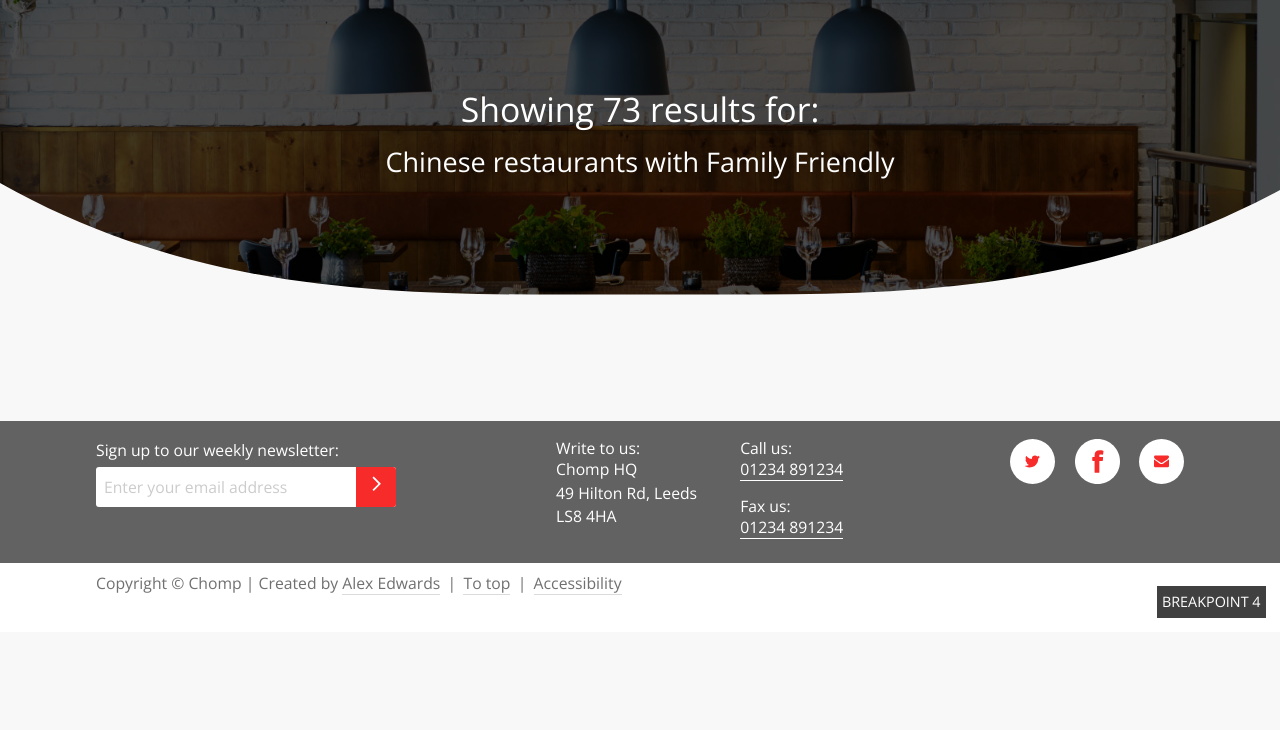
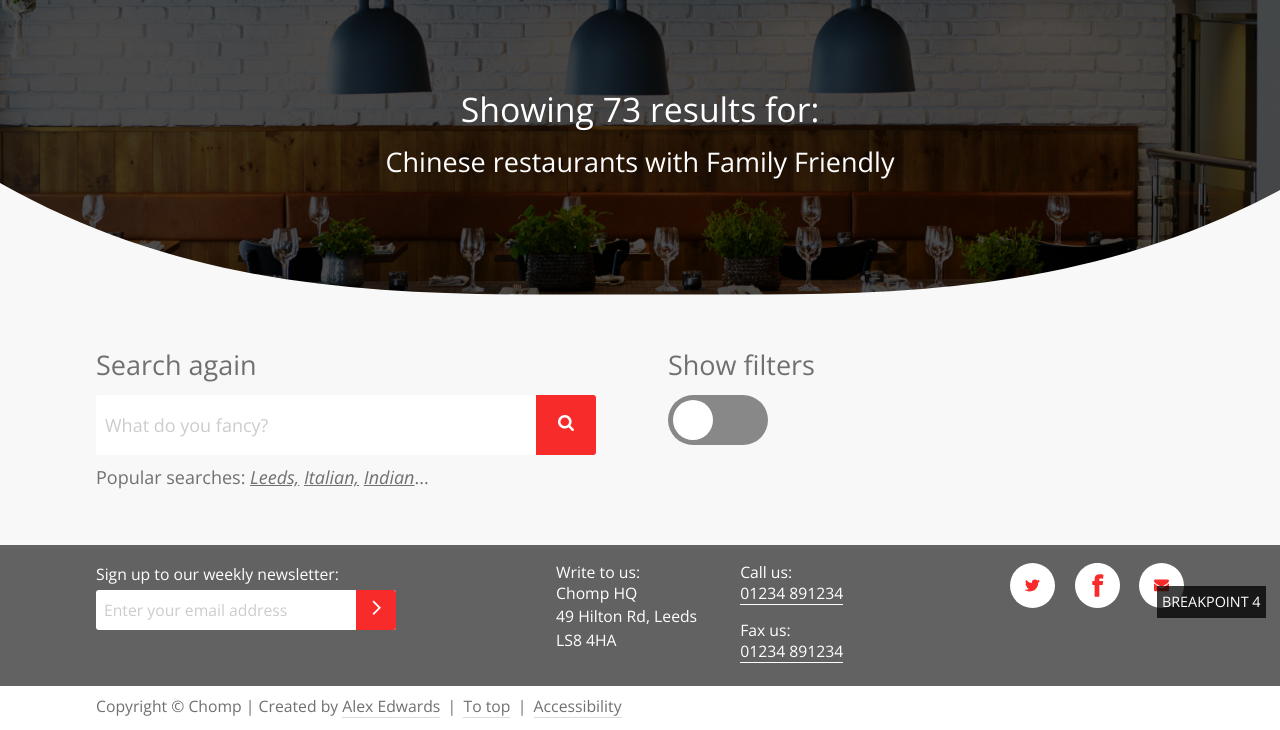
Before and after one commit to Alexed93/chomp--static, a PHP site: page /home.html in a window 1280 px wide. Shown: the part 168-898 px from the top of the page. Before the commit the page ends 786 px from the top, so only its background shows below. Run offline with PHP 8.4, Linux system fonts and the light colour scheme.

Commit message:
Added filter toggle

```diff
--- a/assets/app/scss/helpers/_utility.scss
+++ b/assets/app/scss/helpers/_utility.scss
@@ -142,6 +142,9 @@
 .u-float-left   { float: left; }
 .u-float-right  { float: right; }
 
+/* Margin specific */
+.u-margin-center { margin: 0 auto; }
+
 /* Size specific */
 .u-float-right-bp4 {
     @include respond-min($bp4) {
--- a/assets/app/scss/interface/_form.scss
+++ b/assets/app/scss/interface/_form.scss
@@ -13,15 +13,6 @@
 	position: relative;
 }
 
-.form--search {
-	max-width: 500px;
-	margin: 0 auto;
-}
-
-.form--sign-up {
-	max-width: 300px;
-}
-
 .popular__link {
 	color: $white;
 	border-bottom: none;
@@ -30,3 +21,27 @@
 		color: $italian;
 	}
 }
+
+/* $. Modifications
+\*----------------------------------------------------------------*/
+.form--search,  {
+	max-width: 500px;
+}
+
+.form-search--filter {
+	min-width: 500px;
+}
+
+.form--sign-up {
+	max-width: 300px;
+}
+
+.form-search--filter {
+	.popular__link {
+		color: $color-text;
+
+		&:hover {
+			color: $italian;
+		}
+	}
+}
--- /dev/null
+++ b/assets/app/scss/interface/_search.scss
@@ -0,0 +1,63 @@
+/**
+ * Title:
+ *    Search
+ * Description:
+ *    Search areas
+
+
+
+/* $. Stuff
+\*----------------------------------------------------------------*/
+
+.search-options {
+}
+
+.search-area {
+}
+
+.filter-toggle {
+	@include respond-min($bp2) {
+		margin-left: $base*4;
+	}
+}
+
+/* $. Toggle switch
+\*----------------------------------------------------------------*/
+// Toggle switch made using this codepen as a base https://codepen.io/mburnette/pen/LxNxNg
+
+input[type=checkbox].toggle-switch {
+	height: 0;
+	width: 0;
+	visibility: hidden;
+}
+
+.toggle-switch__label {
+	width: 100px;
+	height: 50px;
+	position: relative;
+	cursor: pointer;
+	background: $grey;
+	border-radius: 25px;
+	text-indent: -9999px;
+
+	&:after {
+		content: '';
+		width: 40px;
+		height: 40px;
+		position: absolute;
+		top: 5px;
+		left: 5px;
+		background: $white;
+		border-radius: 50%;
+		transition: 0.3s;
+	}
+}
+
+input:checked.toggle-switch + .toggle-switch__label {
+	background: $italian;
+}
+
+input:checked.toggle-switch + .toggle-switch__label:after {
+	left: calc(100% - 5px);
+	transform: translateX(-100%);
+}
--- a/assets/app/scss/styles.scss
+++ b/assets/app/scss/styles.scss
@@ -60,6 +60,7 @@
 @import "interface/breadcrumb";
 @import "interface/pagination";
 @import "interface/form";
+@import "interface/search";
 
 
 
--- a/home.html
+++ b/home.html
@@ -88,11 +88,30 @@
         </div> <!-- Hero container -->
     </div> <!-- End Hero -->
 
-    <div class="filter-area u-pad-top@2 u-pad-bottom@2">
+    <div class="filter-area u-pad-bottom@2">
         <div class="container">
-
-        </div>
-    </div>
+            <div class="search-options cf">
+                <div class="search-area u-float-left">
+                    <h3 class="u-push-bottom/2 u-weight-medium">Search again</h3>
+                    <form class="u-push-bottom form form-search--filter">
+                        <label for="search" class="is-hidden">Search for a restaurant</label>
+                        <input type="text" name="search" placeholder="What do you fancy?" class="search">
+                        <button type="button" class="search-submit"><span class="icon icon--small icon--search"></span><span class="is-hidden">Search</span></button>
+                        <div class="popular u-align-left u-push-top/2 u-weight-light">Popular searches:
+                            <a href="#" class="u-style-underline u-style-italic | popular__link">Leeds,</a>
+                            <a href="#" class="u-style-underline u-style-italic | popular__link">Italian,</a>
+                            <a href="#" class="u-style-underline u-style-italic | popular__link">Indian</a>...
+                        </div>
+                    </form> <!-- Filter search -->
+                </div> <!-- Search area -->
+                <div class="filter-toggle u-float-left">
+                    <h3 class="u-weight-medium u-display-inline u-push-bottom/2">Show filters</h3>
+                    <input type="checkbox" id="switch" class="toggle-switch" />
+                    <label for="switch" class="toggle-switch__label">Toggle</label>
+                </div> <!-- Filter toggle -->
+            </div> <!-- Search options area (Search bar and filter toggle) -->
+        </div> <!-- Container -->
+    </div> <!-- Filter area -->
 
 </main>
 
--- a/index.html
+++ b/index.html
@@ -84,7 +84,7 @@
 
             <h1 class="u-align-center u-push-bottom/2">Let's go out <span class="u-weight-medium">tonight</span></h1> <!-- Dynamic depending on time of day -->
 
-            <form class="u-align-center u-push-bottom form form--search">
+            <form class="u-align-center u-push-bottom u-margin-center form form--search">
                 <label for="search" class="is-hidden">Search for a restaurant</label>
                 <input type="text" name="search" placeholder="What do you fancy?" class="search">
                 <button type="button" class="search-submit"><span class="icon icon--small icon--search"></span><span class="is-hidden">Search</span></button>
@@ -350,7 +350,7 @@
 
             </div> <!-- End of grid -->
 
-            <a href="#" class="delta u-weight-light u-display-inline u-push-top u-push-bottom@2 sub-link">View all previous top picks</a>
+            <a href="#" class="delta u-weight-light u-display-inline u-push-top u-push-bottom@2 sub-link">View more restaurants</a>
 
         </div> <!-- End of results -->
     </div> <!-- End of additional restaurants (container) -->
```
Also changed, not shown: assets/dist/css/ie.css, assets/dist/css/styles.css, 2 other files.
